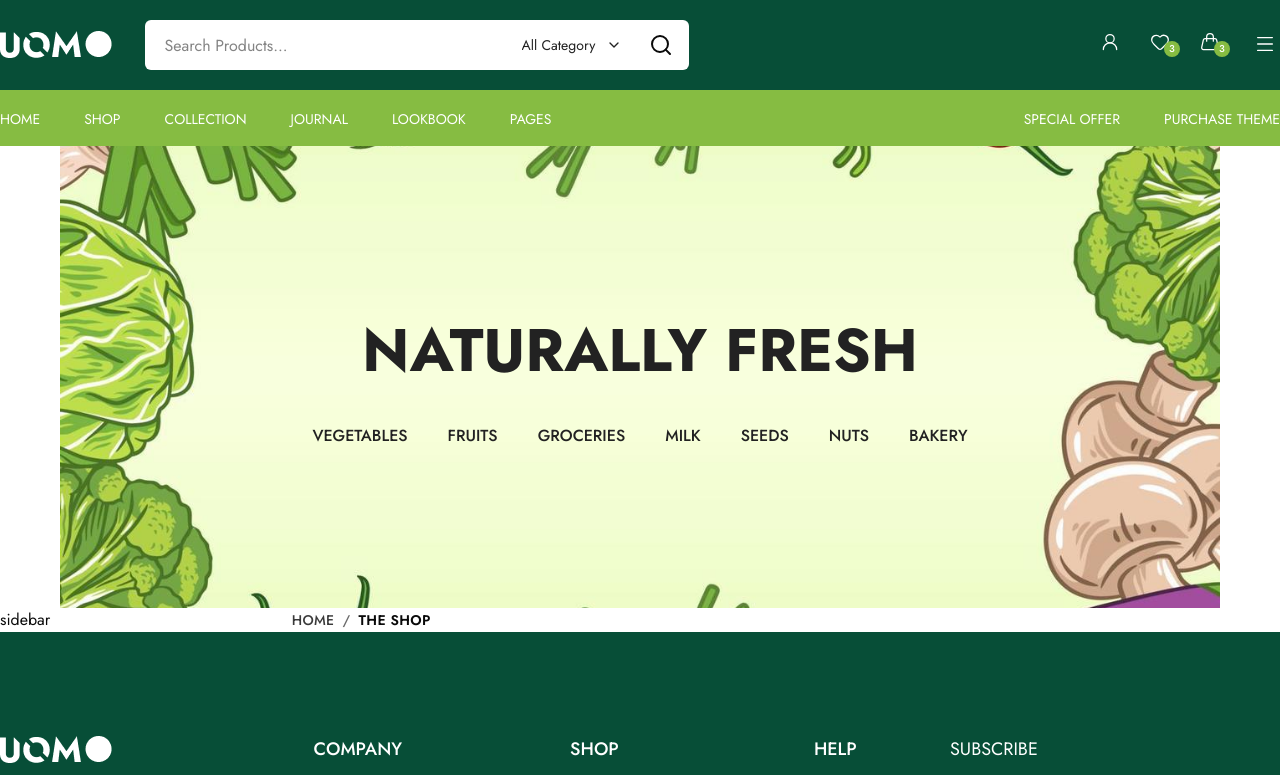
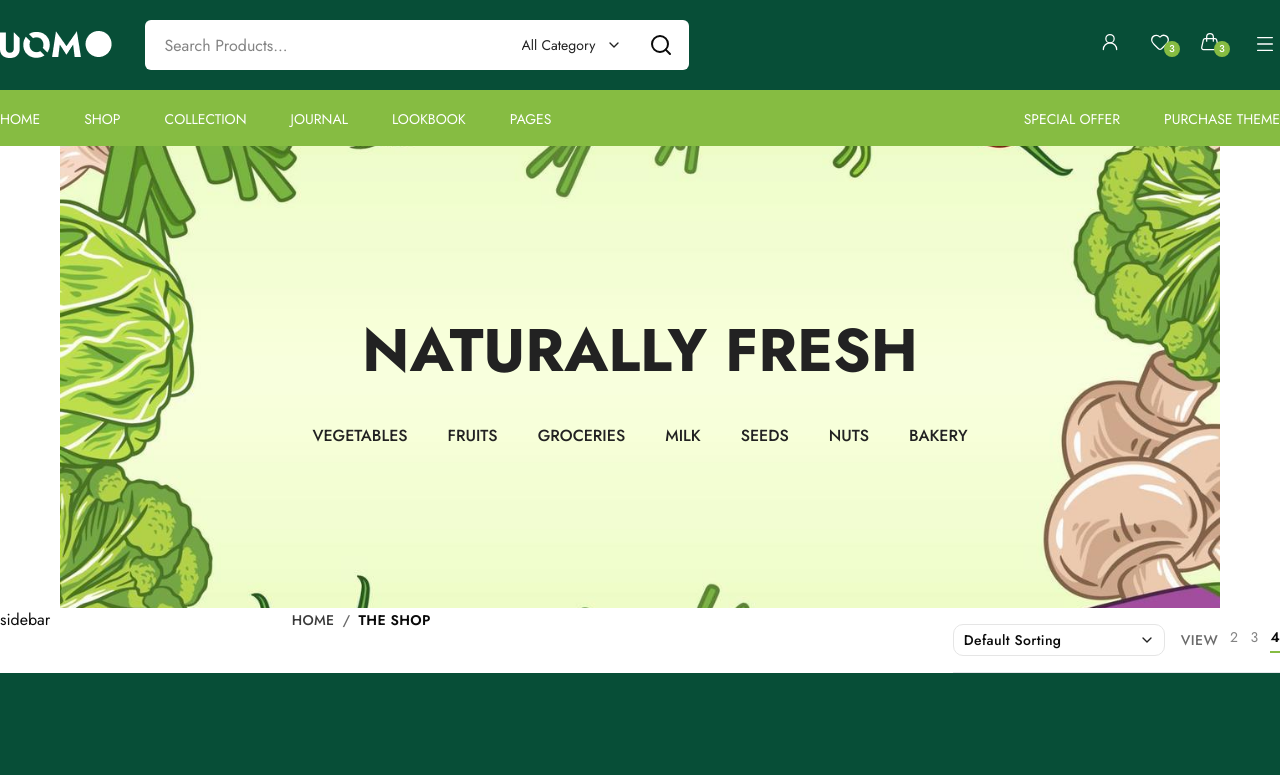
Before and after one commit to ayeshatahsin11/Uomo-E-commerce, a Next.js app: page /shop in a window 1280 px wide. Shown: the top 775 px of the page. Built offline with nearby package versions, Linux system fonts and the light colour scheme.

Commit message:
sorting added

```diff
--- a/src/components/shop/ShopLayout.jsx
+++ b/src/components/shop/ShopLayout.jsx
@@ -1,25 +1,25 @@
-import React from 'react'
-import Container from '../layout/Container'
-import Breadcrumb from '../common/BreadCrumb'
+import React from "react";
+import Container from "../layout/Container";
+import Breadcrumb from "../common/BreadCrumb";
+import SortandView from "./SortandView";
 
 const ShopLayout = () => {
   return (
     <>
       <Container className="flex gap-15">
-        <aside className='w-75'>
-            sidebar
-        </aside>
-        <div className='w-full'>
+        <aside className="w-75">sidebar</aside>
+        <div className="w-full flex justify-between">
           <Breadcrumb
             items={[
               { label: "Home", href: "/" },
               { label: "The Shop" }, // current page - href dorkar nai
             ]}
             />
+            <SortandView/>
         </div>
       </Container>
     </>
-  )
-}
+  );
+};
 
-export default ShopLayout
+export default ShopLayout;
--- /dev/null
+++ b/src/components/shop/SortandView.jsx
@@ -0,0 +1,100 @@
+"use client";
+import React, { useState } from "react";
+import {
+  NativeSelect,
+  NativeSelectOptGroup,
+  NativeSelectOption,
+} from "@/components/ui/native-select";
+import { Grid2X2, Grid3X3, LayoutGrid } from "lucide-react";
+
+const sortOptions = [
+  { value: "default", label: "Default Sorting" },
+  { value: "popularity", label: "Sort by Popularity" },
+  { value: "rating", label: "Sort by Average Rating" },
+  { value: "newest", label: "Sort by Newest" },
+  { value: "price_low_high", label: "Price: Low to High" },
+  { value: "price_high_low", label: "Price: High to Low" },
+  { value: "name_a_z", label: "Name: A to Z" },
+  { value: "name_z_a", label: "Name: Z to A" },
+];
+
+// gridView mane sidebar soho total column (sidebar = 1 column dhora hoy)
+const viewOptions = [
+  { value: 2, icon: LayoutGrid },
+  { value: 3, icon: Grid2X2 },
+  { value: 4, icon: Grid3X3 },
+];
+
+const SortandView = ({
+  sortValue,
+  onSortChange,
+  gridView,
+  onGridViewChange,
+}) => {
+  // Jodi parent theke controlled prop na ashe, internal state diye fallback
+  const [internalSort, setInternalSort] = useState("default");
+  const [internalGrid, setInternalGrid] = useState(4);
+
+  const currentSort = sortValue ?? internalSort;
+  const currentGrid = gridView ?? internalGrid;
+
+  const handleSortChange = (e) => {
+    const value = e.target.value;
+    if (onSortChange) {
+      onSortChange(value);
+    } else {
+      setInternalSort(value);
+    }
+  };
+
+  const handleGridChange = (value) => {
+    if (onGridViewChange) {
+      onGridViewChange(value);
+    } else {
+      setInternalGrid(value);
+    }
+  };
+
+  return (
+    <div className="flex flex-wrap items-center justify-between gap-4 py-4 border-b border-gray-200">
+      {/* Sorting Dropdown */}
+      <NativeSelect
+        value={currentSort}
+        onChange={handleSortChange}
+        className="w-fit min-w-48 text-xs md:text-sm uppercase tracking-wide font-medium border-none bg-transparent focus:outline-none cursor-pointer"
+      >
+        <NativeSelectOptGroup label="Sort Products">
+          {sortOptions.map((option) => (
+            <NativeSelectOption key={option.value} value={option.value}>
+              {option.label}
+            </NativeSelectOption>
+          ))}
+        </NativeSelectOptGroup>
+      </NativeSelect>
+
+      {/* View / Grid Toggle */}
+      <div className="hidden sm:flex items-center gap-3 text-xs md:text-sm uppercase tracking-wide">
+        <span className="opacity-60 font-medium">View</span>
+        <div className="flex items-center gap-3">
+          {viewOptions.map((option) => (
+            <button
+              key={option.value}
+              type="button"
+              onClick={() => handleGridChange(option.value)}
+              aria-label={`${option.value} column view`}
+              className={`pb-1 border-b-2 duration-200 cursor-pointer ${
+                currentGrid === option.value
+                  ? "border-primary opacity-100 font-semibold"
+                  : "border-transparent opacity-50 hover:opacity-80"
+              }`}
+            >
+              {option.value}
+            </button>
+          ))}
+        </div>
+      </div>
+    </div>
+  );
+};
+
+export default SortandView;
```
Also changed, not shown: src/components/layout/header/SearchInput.jsx (+0 -38 lines). Lines whose indentation alone changed are shown as unchanged.
